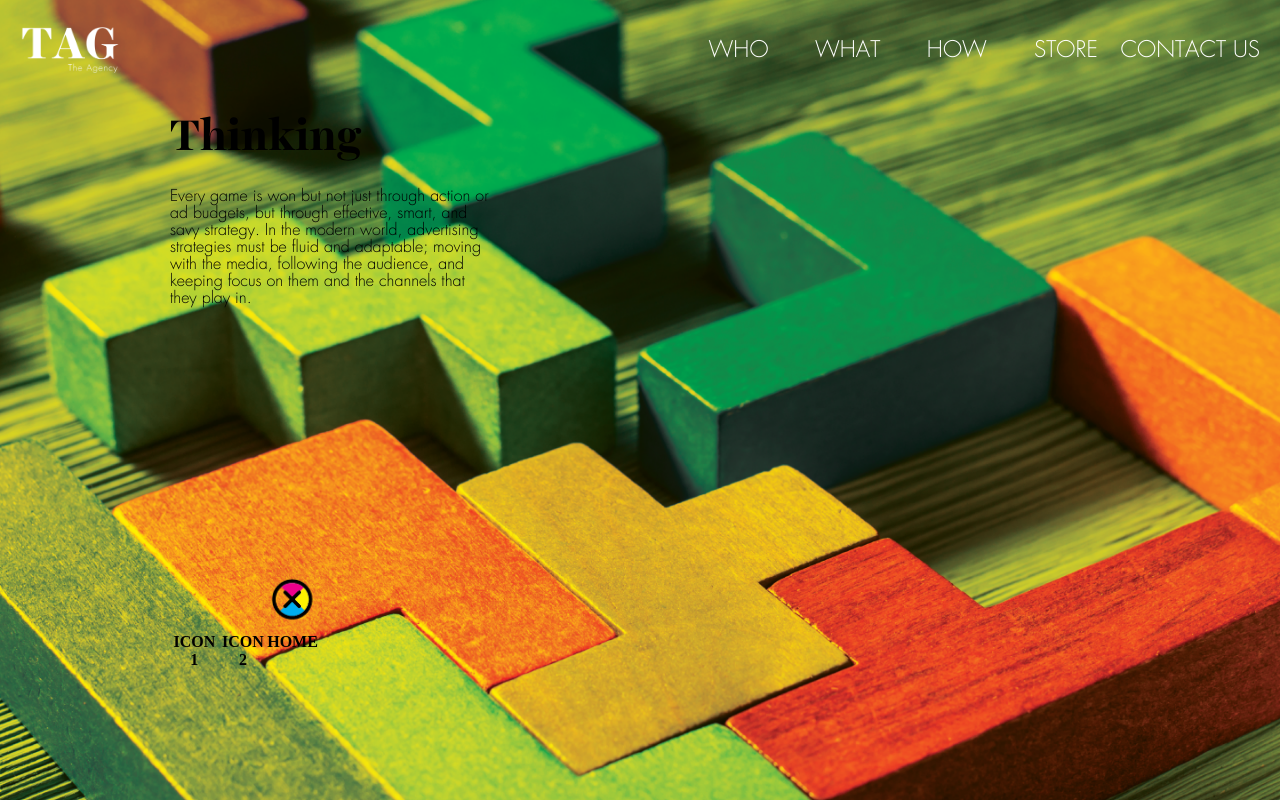
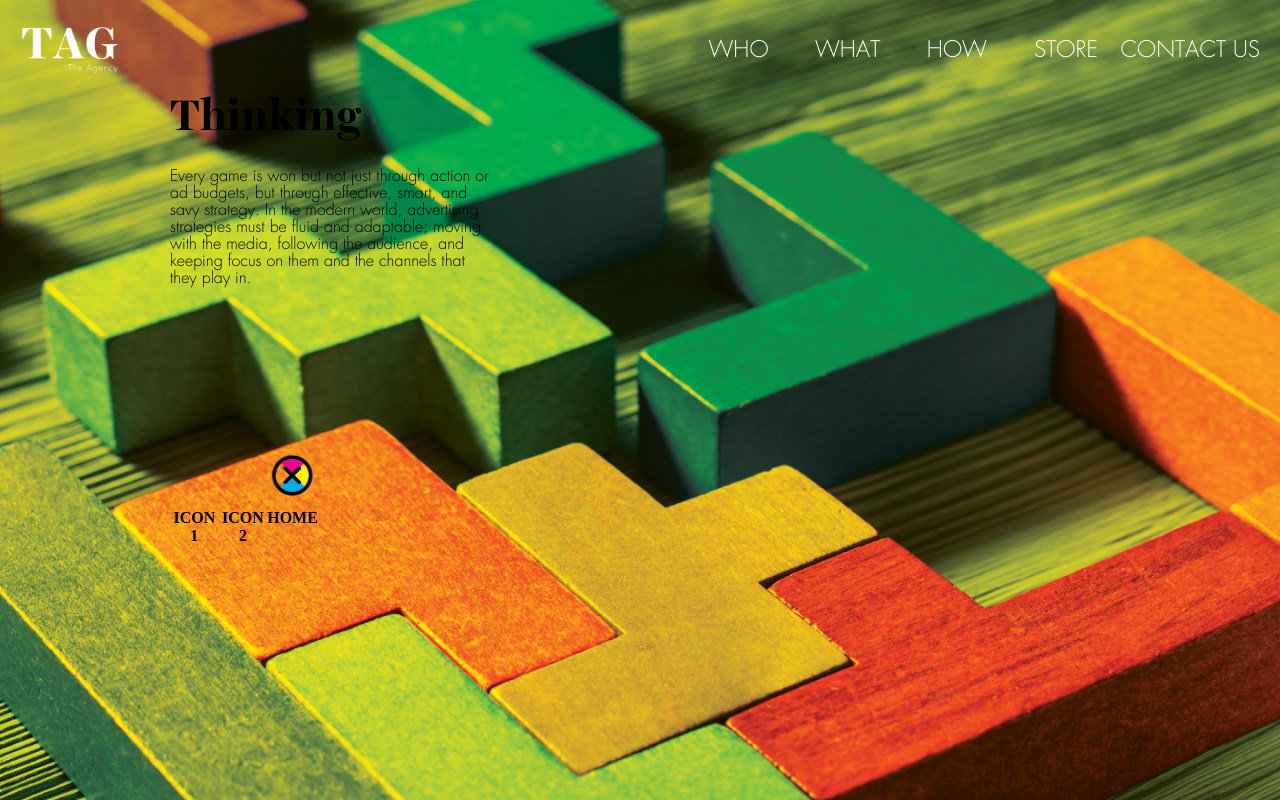
Before and after one commit to TagTheAgency/Tag-site-2.0, a PHP site: page /pages/strategy.html in a window 1280 px wide. Run offline with PHP 8.4, Linux system fonts and the light colour scheme.

Commit message:
add styles for mobile landscape

```diff
--- a/stylesheets/style.css
+++ b/stylesheets/style.css
@@ -50,7 +50,7 @@ header {
   width: 100%;
   background-size: cover;
   background-repeat: no-repeat; }
-  @media only screen and (max-width: 64em) {
+  @media only screen and (max-width: 64em) and (orientation: portrait) {
     .background {
       background-position: 60% 0; } }
   .background--homepage {
@@ -71,14 +71,15 @@ header {
   transform: translateX(-50%);
   position: relative;
   clear: both; }
-  @media only screen and (max-width: 64em) {
+  @media only screen and (max-width: 64em) and (orientation: portrait) {
     .inner-container {
       box-sizing: border-box;
       height: calc(100% - 100px);
       width: 100%;
       padding: 50px 10px 10px 10px; } }
-  @media only screen and (min-width: 64em) and (max-width: 90em) {
+  @media only screen and (min-width: 64em) and (max-width: 90em), (orientation: landscape) {
     .inner-container {
+      margin-top: -20px;
       width: 960px;
       height: 470px; } }
   @media only screen and (min-width: 90em) {
@@ -92,7 +93,7 @@ header {
   height: calc(100% - 20px);
   width: calc(60% - 20px);
   margin: 10px 10px 10px 10px; }
-  @media only screen and (max-width: 64em) {
+  @media only screen and (max-width: 64em) and (orientation: portrait) {
     .media {
       position: absolute;
       left: 50%;
@@ -106,7 +107,7 @@ header {
 .copy {
   clear: both;
   float: left; }
-  @media only screen and (max-width: 64em) {
+  @media only screen and (max-width: 64em) and (orientation: portrait) {
     .copy {
       width: 100%;
       height: 35%; }
@@ -118,9 +119,9 @@ header {
       .copy p {
         font-size: 2.2em;
         margin: 0 0 2% 0; } }
-  @media only screen and (min-width: 64em) and (max-width: 90em) {
+  @media only screen and (min-width: 64em) and (max-width: 90em), (orientation: landscape) {
     .copy {
-      height: calc(80% - 20px);
+      display: inline-block;
       width: calc(40% - 60px);
       margin: 10px 50px 10px 10px; }
       .copy h1 {
@@ -132,7 +133,7 @@ header {
         margin: 0 0 5% 0; } }
   @media only screen and (min-width: 90em) {
     .copy {
-      height: calc(80% - 20px);
+      display: inline-block;
       width: calc(40% - 60px);
       margin: 10px 50px 10px 10px; }
       .copy h1 {
@@ -148,7 +149,7 @@ header {
     color: white; }
   .copy--compact {
     overflow: scroll; }
-    @media only screen and (max-width: 64em) {
+    @media only screen and (max-width: 64em) and (orientation: portrait) {
       .copy--compact h1 {
         font-size: 1.8em;
         margin: 0 0 2% 0; }
@@ -157,7 +158,7 @@ header {
       .copy--compact p {
         font-size: 0.7em;
         margin: 0 0 1% 0; } }
-    @media only screen and (min-width: 64em) and (max-width: 90em) {
+    @media only screen and (min-width: 64em) and (max-width: 90em), (orientation: landscape) {
       .copy--compact h1 {
         font-size: 1.8em;
         margin: 0 0 2% 0; }
@@ -178,12 +179,14 @@ header {
         margin: 0 0 5% 0; } }
 
 .icons {
+  position: relative;
+  top: calc(-20% - 10px);
+  left: 0;
   clear: both;
-  float: left;
   width: calc(40% - 60px);
   height: calc(20% - 10px);
   margin: 0 50px 10px 10px; }
-  @media only screen and (max-width: 64em) {
+  @media only screen and (max-width: 64em) and (orientation: portrait) {
     .icons {
       display: flex;
       flex-wrap: nowrap;
@@ -196,7 +199,7 @@ header {
     float: left;
     width: 15%;
     padding-bottom: 15%; }
-    @media only screen and (max-width: 64em) {
+    @media only screen and (max-width: 64em) and (orientation: portrait) {
       .icons__icon {
         margin: auto 0 auto 0;
         flex: 1; } }
@@ -245,11 +248,11 @@ header {
     float: right;
     text-align: center;
     list-style-type: none; }
-    @media only screen and (max-width: 64em) {
+    @media only screen and (max-width: 64em) and (orientation: portrait) {
       .nav-top__menu {
         display: none;
         width: 60%; } }
-    @media only screen and (min-width: 64em) and (max-width: 90em) {
+    @media only screen and (min-width: 64em) and (max-width: 90em), (orientation: landscape) {
       .nav-top__menu {
         width: 45%; } }
     @media only screen and (min-width: 90em) {
@@ -266,7 +269,7 @@ header {
     background-size: contain;
     background-repeat: no-repeat;
     background-position: center; }
-    @media only screen and (max-width: 64em) {
+    @media only screen and (max-width: 64em) and (orientation: portrait) {
       .nav-top__logo {
         width: 150px; } }
     .nav-top__logo--dark {
@@ -323,7 +326,7 @@ header {
       transform: rotate(-45deg); }
     .nav-top__burger-icon:hover span:nth-child(4) {
       opacity: 0; }
-    @media only screen and (min-width: 64em) and (max-width: 90em) {
+    @media only screen and (min-width: 64em) and (max-width: 90em), (orientation: landscape) {
       .nav-top__burger-icon {
         display: none; } }
     @media only screen and (min-width: 90em) {
@@ -343,8 +346,8 @@ header {
   height: 150px;
   text-align: center;
   font-family: "Harriet Bold";
-  top: 100%; }
-  @media only screen and (max-width: 64em) {
+  top: 80%; }
+  @media only screen and (max-width: 64em) and (orientation: portrait) {
     .cmyk-crosses {
       width: 100%;
       top: 75%; } }
@@ -414,7 +417,7 @@ header {
   .work-examples__item {
     background-color: #3A3A3C;
     flex: 1; }
-    @media only screen and (min-width: 64em) and (max-width: 90em) {
+    @media only screen and (min-width: 64em) and (max-width: 90em), (orientation: landscape) {
       .work-examples__item {
         margin: 5px 5px 5px 5px; } }
     @media only screen and (min-width: 90em) {
@@ -437,7 +440,7 @@ header {
     background-color: #58585A;
     height: 25%;
     bottom: 0%; }
-    @media only screen and (min-width: 64em) and (max-width: 90em) {
+    @media only screen and (min-width: 64em) and (max-width: 90em), (orientation: landscape) {
       .work-examples__description {
         font-size: 0.7em; } }
     @media only screen and (min-width: 90em) {
@@ -477,14 +480,14 @@ header {
       margin: 0 5px 10px 5px;
       width: calc(100% - 10px);
       height: calc(65% - 10px); }
-      @media only screen and (max-width: 64em) {
+      @media only screen and (max-width: 64em) and (orientation: portrait) {
         .videos__video--full-width {
           height: 100%; } }
     .videos__video--half-width {
       width: calc(50% - 10px);
       margin: 0px 5px 0 5px;
       height: 35%; }
-      @media only screen and (max-width: 64em) {
+      @media only screen and (max-width: 64em) and (orientation: portrait) {
         .videos__video--half-width {
           display: none; } }
     .videos__video:after {
--- a/stylesheets/style.scss
+++ b/stylesheets/style.scss
@@ -46,10 +46,10 @@ $xlarge-breakpoint: em(1920) !default;
 
 @mixin respond-to($media) {
   @if $media == handhelds {
-    @media only screen and (max-width: $small-breakpoint) { @content; }
+    @media only screen and (max-width: $small-breakpoint) and (orientation: portrait) { @content; }
   }
   @else if $media == medium-screens {
-    @media only screen and (min-width: $small-breakpoint) and (max-width: $large-breakpoint) { @content; }
+    @media only screen and (min-width: $small-breakpoint) and (max-width: $large-breakpoint), (orientation: landscape) { @content; }
   }
   @else if $media == wide-screens {
     @media only screen and (min-width: $large-breakpoint) { @content; }
@@ -164,6 +164,7 @@ header {
 		padding: 50px 10px 10px 10px;
 	}
 	@include respond-to(medium-screens) {
+		margin-top: -20px;
 		width: 960px;
 		height: 470px;
 	}
@@ -208,7 +209,8 @@ header {
 		}
 	}
 	@include respond-to(medium-screens) {
-		height: calc(80% - 20px); // Minus margins
+		display: inline-block;
+		// height: calc(80% - 20px); // Minus margins
 		width: calc(40% - 60px); // Minus margins
 		margin: 10px 50px 10px 10px;
 		h1 {
@@ -223,7 +225,8 @@ header {
 		}
 	}
 	@include respond-to(wide-screens) {
-		height: calc(80% - 20px); // Minus margins
+		display: inline-block;
+		// height: calc(80% - 20px); // Minus margins
 		width: calc(40% - 60px); // Minus margins
 		margin: 10px 50px 10px 10px;
 		h1 {
@@ -288,8 +291,11 @@ header {
 }
 
 .icons {
+	position: relative;
+	top: calc(-20% - 10px); // Quick fix
+	left: 0;
 	clear: both;
-	float: left;
+	// float: left;
 	width: calc(40% - 60px); // Minus margins
 	height: calc(20% - 10px); // Minus margins
 	margin: 0 50px 10px 10px;
@@ -471,7 +477,7 @@ header {
 	height: 150px;
 	text-align: center;
 	font-family: $header-font;
-	top: 100%;
+	top: 80%;
 	@include respond-to(handhelds) {
 		width: 100%;
 		top: 75%;
```
Also changed, not shown: 1 other file.
